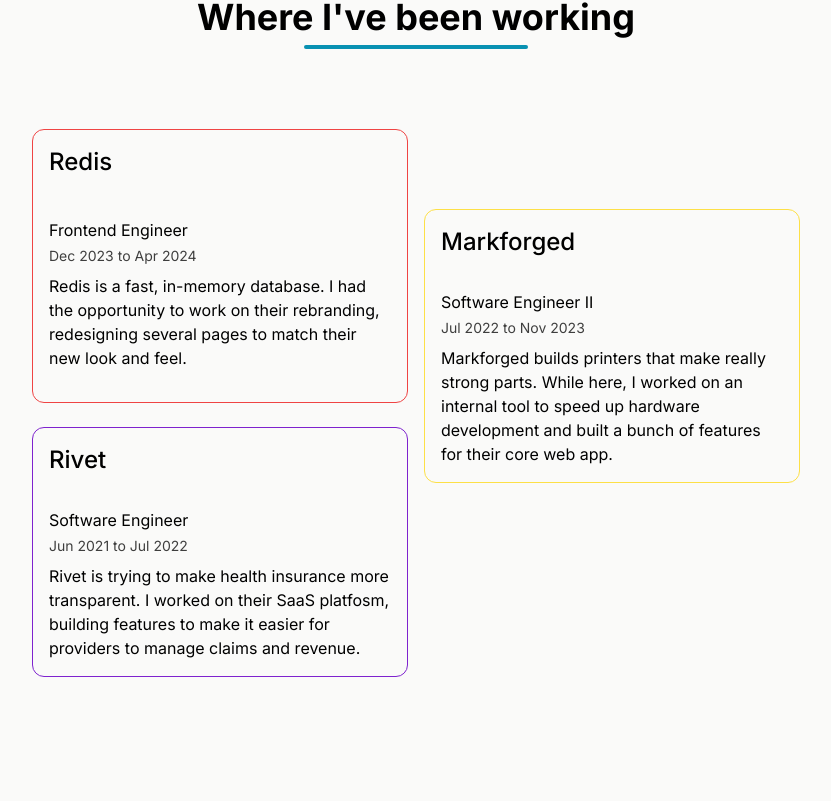
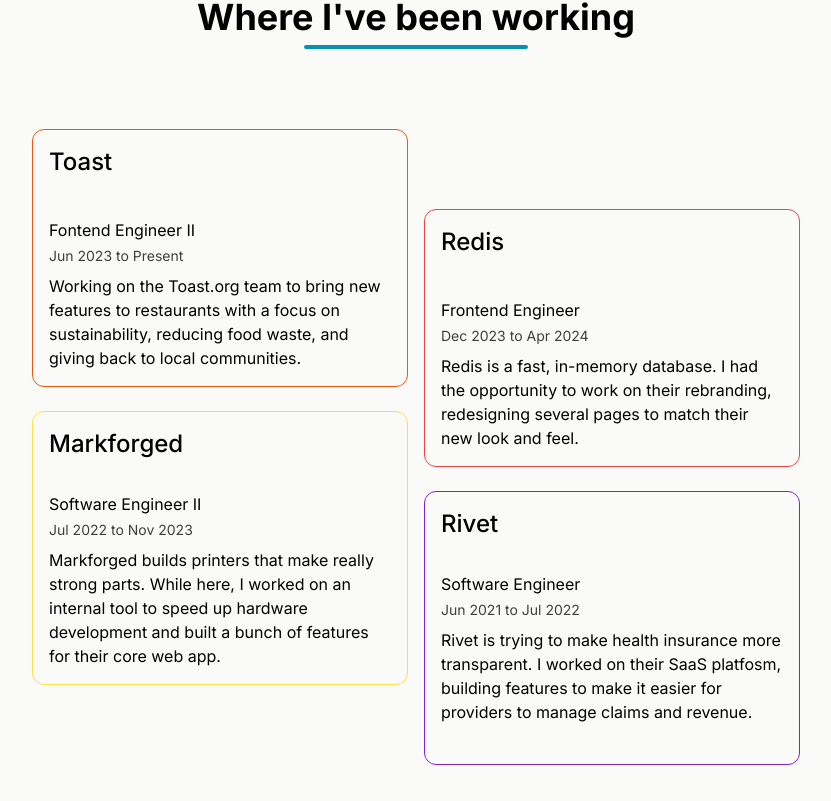
Before and after one commit to IsItGreg/gsme.dev-v3, a Next.js app: page / in a window 1280 px wide. Shown: the part 1359-2160 px from the top of the page, without its empty margins (224-1055 px from the left). Built offline with nearby package versions, Linux system fonts and the light colour scheme.

Commit message:
Added new role

```diff
--- a/app/components/work.tsx
+++ b/app/components/work.tsx
@@ -1,4 +1,4 @@
-import { Gi3dHammer, GiBookPile, GiPaperFrog } from "react-icons/gi";
+import { Gi3dHammer, GiBookPile, GiPaperFrog, GiToaster } from "react-icons/gi";
 
 export default function Work() {
   return (
@@ -10,6 +10,21 @@
         <div className="h-1 w-40 rounded-sm bg-cyan-600 sm:w-56"></div>
       </div>
       <div className="mx-auto mt-20 grid w-auto max-w-3xl gap-x-4 gap-y-6 sm:grid-cols-2">
+        <Card
+          company="Toast"
+          role="Fontend Engineer II"
+          start="Jun 2023"
+          end="Present"
+          description="Working on the Toast.org team to bring new features to restaurants with a focus on sustainability, reducing food waste, and giving back to local communities."
+          color={{
+            border: "border-orange-600",
+            hoverBg: "hover:bg-orange-600",
+            hoverText: "hover:text-white",
+            iconColor: "text-white",
+          }}
+          url="https://toast.org"
+          icon={<GiToaster className="h-10 w-10" />}
+        />
         <Card
           company="Redis"
           role="Frontend Engineer"
```
